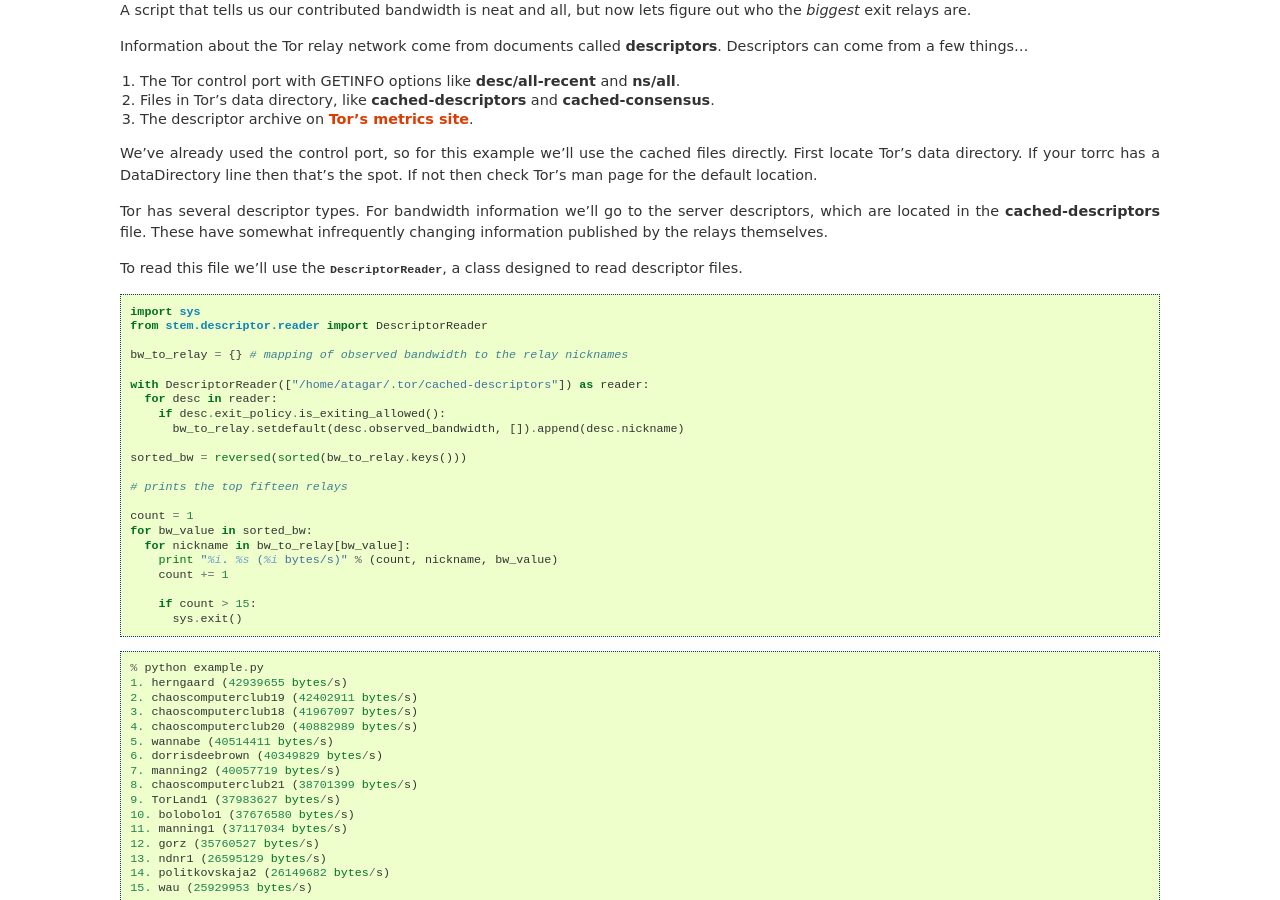
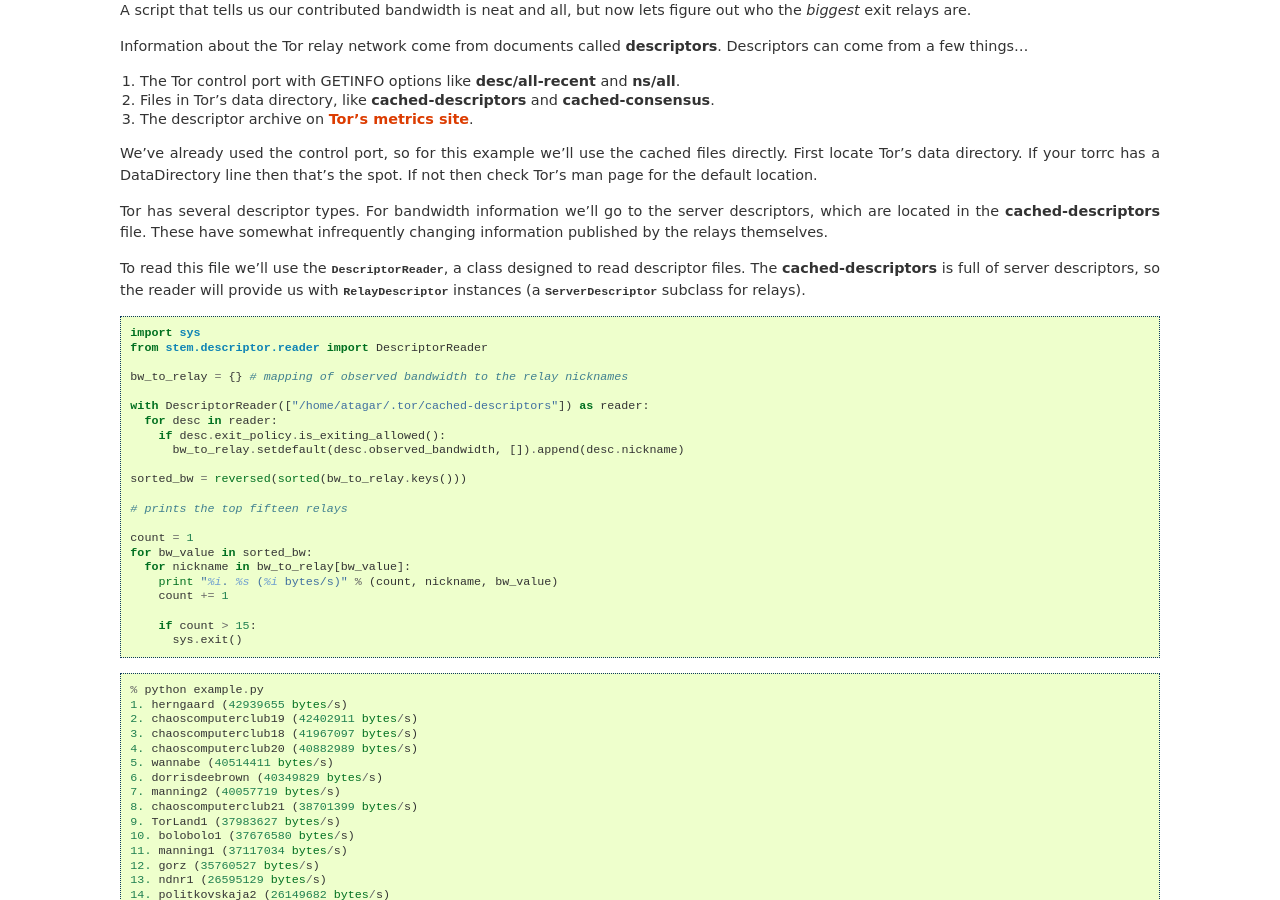
Before and after one commit to torproject/stem, a Sphinx documentation site: the page built from docs/index.rst, in a window 1280 px wide and 900 px high, scrolled down 1197 px. Built offline with Sphinx 7.4.7, drawn with Linux system fonts in a browser that asks for light colours.

Commit message:
Clarifying what the tutorial's reader provides
Just realized that newcomers wouldn't know that the DescriptorReader provided
RelayDescriptor instances in the example (and hence where the methods that we
use come from). Clarifying that detail.

```diff
--- a/docs/index.rst
+++ b/docs/index.rst
@@ -75,7 +75,7 @@ We've already used the control port, so for this example we'll use the cached fi
 
 Tor has several descriptor types. For bandwidth information we'll go to the server descriptors, which are located in the **cached-descriptors** file. These have somewhat infrequently changing information published by the relays themselves.
 
-To read this file we'll use the :class:`~stem.descriptor.reader.DescriptorReader`, a class designed to read descriptor files.
+To read this file we'll use the :class:`~stem.descriptor.reader.DescriptorReader`, a class designed to read descriptor files. The **cached-descriptors** is full of server descriptors, so the reader will provide us with :class:`~stem.descriptor.server_descriptor.RelayDescriptor` instances (a :class:`~stem.descriptor.server_descriptor.ServerDescriptor` subclass for relays).
 
 ::
 
```
